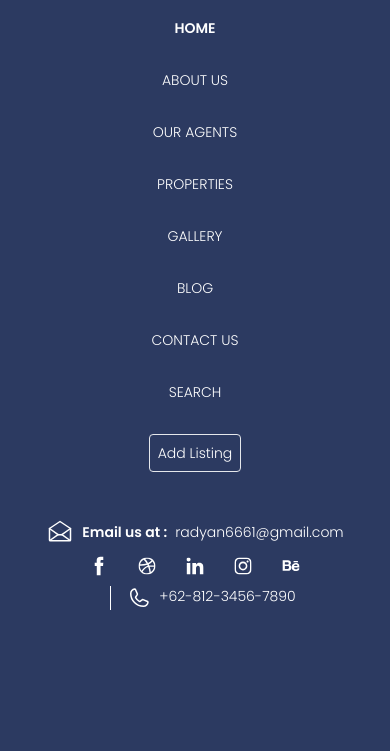
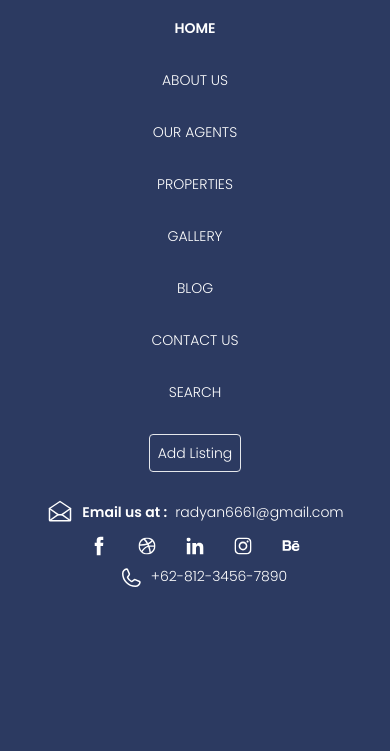
Before and after one commit to rdynxyz/realstate, a website: page index.html in a window 390 px wide. Both pictures are taken after a click on the button 342 px from the left and 38 px from the top of the page. Shown: the part 82-833 px from the top of the page. Drawn offline with Linux system fonts and the light colour scheme.

Commit message:
responsive nasvbar

```diff
--- a/index.html
+++ b/index.html
@@ -11,7 +11,7 @@
     <body class="text-white font-light text-sm font-poppins">
         <div class="bg-cover h-[512px] bg-no-repeat flex flex-col items-center px-8 md:px-0" style="background-image: url('./src/assets/images/home.jpg');">
             <nav id="navBar2" class="w-full flex justify-center border-b-[.5px] md:px-0 border-white md:block hidden z-40 fixed md:relative">
-                <div class="md:container m-auto h-[100vh] bg-primary md:bg-transparent md:h-16 w-full flex flex-col md:flex-row justify-en pt-[600px] md:pt-0 items-center pb-4 md:pb-0">
+                <div class="md:container m-auto h-[100vh] bg-primary md:bg-transparent md:h-16 w-full flex flex-col md:flex-row justify-en pt-[580px] md:pt-0 items-center pb-4 md:pb-0">
                     <div class="w-full md:w-1/2 flex items-center justify-center md:justify-start">
                         <svg width="28" height="28" viewbox="0 0 28 28" fill="none" xmlns="http://www.w3.org/2000/svg">
                             <path d="M3.5 10.5V21.875C3.5 22.1071 3.59219 22.3296 3.75628 22.4937C3.92038 22.6578 4.14294 22.75 4.375 22.75H23.625C23.8571 22.75 24.0796 22.6578 24.2437 22.4937C24.4078 22.3296 24.5 22.1071 24.5 21.875V10.5L14 3.5L3.5 10.5Z" stroke="white" stroke-width="1.5" stroke-linecap="round" stroke-linejoin="round"/>
@@ -78,7 +78,7 @@
                                 </svg>
                             </a>
                         </div>
-                        <div class="flex gap-2 border-l-[.5px] border-white pl-4 ml-4">
+                        <div class="flex gap-2 md:border-l-[.5px] md:border-white md:pl-4 ml-4">
                             <svg width="24" height="24" viewbox="0 0 24 24" fill="none" xmlns="http://www.w3.org/2000/svg">
                                 <path d="M8.67187 11.7C9.44364 13.2938 10.7324 14.5792 12.3281 15.3469C12.4458 15.4026 12.576 15.4267 12.7059 15.4169C12.8358 15.407 12.9608 15.3635 13.0687 15.2906L15.4125 13.725C15.516 13.6548 15.6357 13.6119 15.7603 13.6004C15.8849 13.589 16.0104 13.6092 16.125 13.6594L20.5125 15.5437C20.6625 15.6062 20.7877 15.7161 20.869 15.8567C20.9504 15.9973 20.9832 16.1608 20.9625 16.3219C20.8234 17.4073 20.2937 18.4048 19.4723 19.1278C18.6509 19.8508 17.5943 20.2498 16.5 20.25C13.1185 20.25 9.87548 18.9067 7.48439 16.5156C5.0933 14.1245 3.75 10.8815 3.75 7.5C3.75025 6.40575 4.1492 5.34908 4.87221 4.52771C5.59522 3.70634 6.59274 3.17656 7.67812 3.0375C7.83922 3.01681 8.00266 3.04964 8.14326 3.13096C8.28386 3.21227 8.39384 3.33755 8.45625 3.4875L10.3406 7.88438C10.3896 7.9972 10.4101 8.12035 10.4003 8.24296C10.3905 8.36558 10.3507 8.4839 10.2844 8.5875L8.71875 10.9688C8.64905 11.0765 8.60814 11.2002 8.59993 11.3283C8.59172 11.4563 8.61649 11.5843 8.67187 11.7V11.7Z" stroke="white" stroke-width="1.5" stroke-linecap="round" stroke-linejoin="round"/>
                             </svg>
```
Also changed, not shown: dist/output.css.
